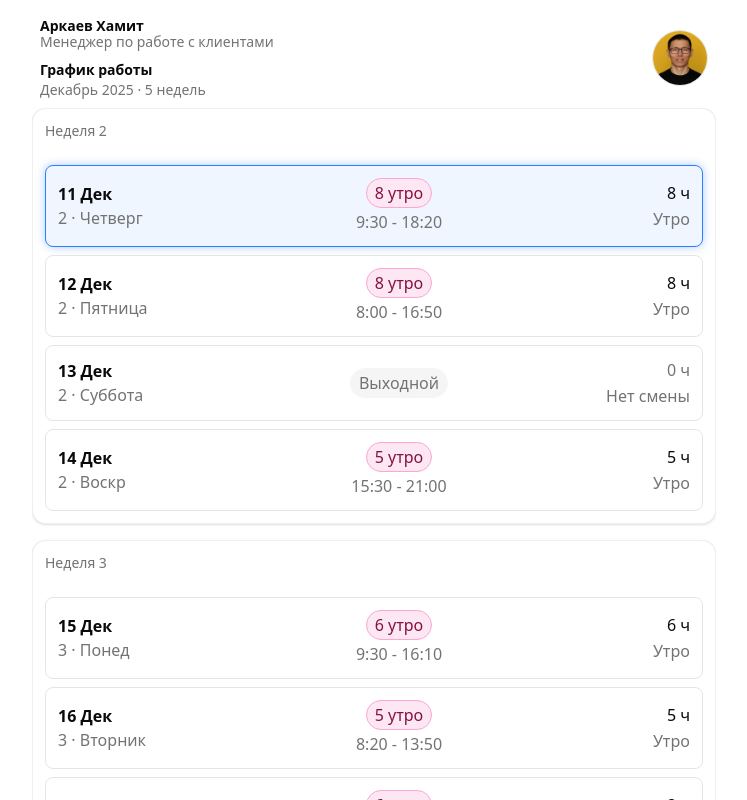
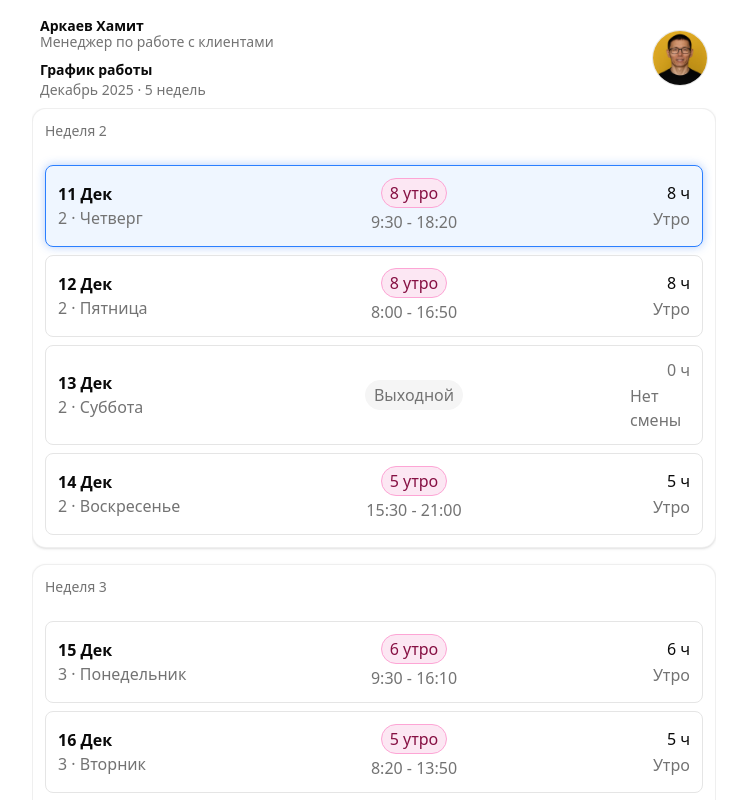
Before and after one commit to Hama-Gama/work-schedule, a React (Vite) app: page / in a window 1280 px wide. Shown: the top 800 px of the page, without its empty margins (266-1013 px from the left). Built offline with nearby package versions, Linux system fonts and the light colour scheme.

Commit message:
style: updates

```diff
--- a/src/components/DecemberSchedule.tsx
+++ b/src/components/DecemberSchedule.tsx
@@ -138,7 +138,7 @@ const DayRow: React.FC<DayRowProps> = ({ day }) => {
 			// 	'focus:outline-none focus:ring-1 focus:ring-ring',
 
 			className={cn(
-				'w-full grid grid-cols-[140px_1fr_90px] items-center rounded-md border px-3 py-3 text-left transition',
+				'w-full grid grid-cols-[140px_1fr_60px] items-center rounded-md border px-3 py-3 text-left transition',
 
 				// прошлые дни
 				past && 'opacity-40 pointer-events-none',
--- a/src/data/decemberScheduleData.ts
+++ b/src/data/decemberScheduleData.ts
@@ -24,7 +24,7 @@ export const december2025Schedule: DayShift[] = [
 	{
 		date: '2025-12-01',
 		dayOfMonth: 1,
-		weekday: 'Понед',
+		weekday: 'Понедельник',
 		weekNumber: 1,
 		monthName: DECEMBER,
 		shiftType: 'morning',
@@ -90,7 +90,7 @@ export const december2025Schedule: DayShift[] = [
 	{
 		date: '2025-12-07',
 		dayOfMonth: 7,
-		weekday: 'Воскр',
+		weekday: 'Воскресенье',
 		weekNumber: 1,
 		monthName: DECEMBER,
 		shiftType: 'evening',
@@ -103,7 +103,7 @@ export const december2025Schedule: DayShift[] = [
 	{
 		date: '2025-12-08',
 		dayOfMonth: 8,
-		weekday: 'Понед',
+		weekday: 'Понедельник',
 		weekNumber: 2,
 		monthName: DECEMBER,
 		shiftType: 'morning',
@@ -169,7 +169,7 @@ export const december2025Schedule: DayShift[] = [
 	{
 		date: '2025-12-14',
 		dayOfMonth: 14,
-		weekday: 'Воскр',
+		weekday: 'Воскресенье',
 		weekNumber: 2,
 		monthName: DECEMBER,
 		shiftType: 'morning',
@@ -182,7 +182,7 @@ export const december2025Schedule: DayShift[] = [
 	{
 		date: '2025-12-15',
 		dayOfMonth: 15,
-		weekday: 'Понед',
+		weekday: 'Понедельник',
 		weekNumber: 3,
 		monthName: DECEMBER,
 		shiftType: 'morning',
@@ -248,7 +248,7 @@ export const december2025Schedule: DayShift[] = [
 	{
 		date: '2025-12-21',
 		dayOfMonth: 21,
-		weekday: 'Воскр',
+		weekday: 'Воскресенье',
 		weekNumber: 3,
 		monthName: DECEMBER,
 		shiftType: 'evening',
@@ -261,7 +261,7 @@ export const december2025Schedule: DayShift[] = [
 	{
 		date: '2025-12-22',
 		dayOfMonth: 22,
-		weekday: 'Понед',
+		weekday: 'Понедельник',
 		weekNumber: 4,
 		monthName: DECEMBER,
 		shiftType: 'morning',
@@ -327,7 +327,7 @@ export const december2025Schedule: DayShift[] = [
 	{
 		date: '2025-12-28',
 		dayOfMonth: 28,
-		weekday: 'Воскр',
+		weekday: 'Воскресенье',
 		weekNumber: 4,
 		monthName: DECEMBER,
 		shiftType: 'morning',
@@ -340,7 +340,7 @@ export const december2025Schedule: DayShift[] = [
 	{
 		date: '2025-12-29',
 		dayOfMonth: 29,
-		weekday: 'Понед',
+		weekday: 'Понедельник',
 		weekNumber: 5,
 		monthName: DECEMBER,
 		shiftType: 'none',
```
